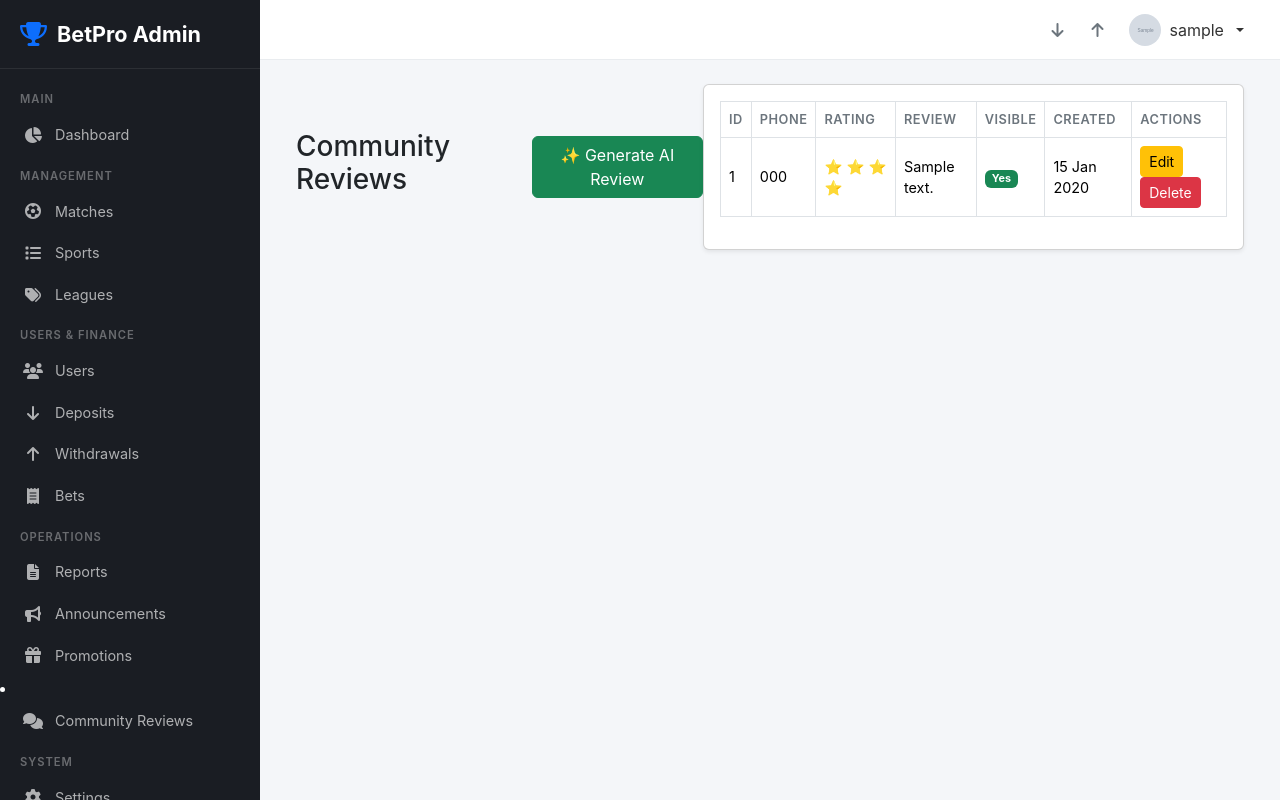
After one commit to trippie412/BetPro, a Flask app: page /admin/reviews in a window 1280 px wide. The commit adds this page. Run offline with Flask 3, Linux system fonts and the light colour scheme; a user stored in the database is signed in; tables that the repository leaves empty hold one stand-in row (values such as "Sample post"); grey boxes marked "Sample" are stand-in pictures; some libraries are stand-ins or nearby versions.

Commit message:
Add AI-generated community reviews system

```diff
--- a/app/admin/routes.py
+++ b/app/admin/routes.py
@@ -7,14 +7,15 @@ from app import db
 from app.models import (User, Wallet, Deposit, Withdrawal, Bet, BetSelection,
                         Match, Odds, Sport, League, Notification, Bonus,
                         Announcement, AuditLog, AdminLog, WalletTransaction,
-                        SystemSettings)
+                        Review, SystemSettings)
 from app.admin import admin_bp
 from app.admin.forms import (UserEditForm, MatchForm, OddsForm, SportForm,
                               LeagueForm, AnnouncementForm, SystemSettingsForm,
-                              AdminDepositForm, AdminWithdrawalForm)
+                              AdminDepositForm, ReviewForm, AdminWithdrawalForm)
 from app.decorators import admin_required
 from app.constants import *
 from app.services import WalletService, NotificationService, AdminLogService
+from app.admin.review_generator import generate_review
 
 
 # =============================================================================
@@ -60,21 +61,17 @@ def index():
     today_deposits = db.session.query(db.func.coalesce(db.func.sum(Deposit.amount), 0))\
         .filter(Deposit.status == REQUEST_APPROVED, Deposit.created_at >= today_start).scalar()
 
-    # Recent bets
     recent_bets = Bet.query.order_by(Bet.created_at.desc()).limit(5).all()
 
-    # Recent transactions
     recent_transactions = WalletTransaction.query.order_by(
         WalletTransaction.id.desc()
     ).limit(10).all()
 
-    # Bets by status for chart
     bets_by_status = dict(
         db.session.query(Bet.status, func.count(Bet.id))
         .group_by(Bet.status).all()
     )
 
-    # Revenue data for chart (last 30 days)
     thirty_days_ago = datetime.now(timezone.utc) - timedelta(days=30)
     revenue_data = db.session.query(
         func.date(Deposit.created_at).label('date'),
@@ -84,7 +81,6 @@ def index():
         Deposit.created_at >= thirty_days_ago
     ).group_by(func.date(Deposit.created_at)).order_by(func.date(Deposit.created_at)).all()
 
-    # Sport summary
     sport_summary = db.session.query(
         Sport.name,
         func.count(Match.id).label('match_count')
@@ -297,7 +293,6 @@ def approve_deposit(deposit_id):
     WalletService.add_funds(deposit.user, deposit.amount,
                             f'Deposit approved by admin. Ref: {deposit.receipt_number}')
 
-    # Check welcome bonus
     from app.services import BonusService
     BonusService.check_welcome_bonus(deposit.user, deposit.amount)
 
@@ -581,7 +576,6 @@ def create_match():
             db.session.rollback()
             print(e)
             flash(str(e), "danger")
-
     else:
         print(form.errors)
 
@@ -943,6 +937,104 @@ def bets():
 
 
 # =============================================================================
+# COMMUNITY REVIEWS
+# =============================================================================
+
+@admin_bp.route('/reviews')
+@login_required
+@admin_required
+def reviews():
+    """List all reviews (from both Review and CommunityReview models)."""
+    reviews = Review.query.order_by(Review.created_at.desc()).all()
+    return render_template('admin/reviews.html', reviews=reviews)
+
+
+@admin_bp.route("/reviews/generate", methods=["POST"])
+@login_required
+@admin_required
+def generate_review_ai():
+
+    data = generate_review()
+
+    review = Review(
+        phone_number=data["phone"],
+        message=data["review"],
+        rating=data["rating"],
+        is_visible=True,
+        created_by=current_user.id
+    )
+
+    db.session.add(review)
+    db.session.commit()
+
+    flash("AI review generated successfully.", "success")
+    return redirect(url_for("admin.reviews"))
+
+@admin_bp.route('/reviews/create', methods=['GET', 'POST'])
+@login_required
+@admin_required
+def create_review():
+    """Create a new review."""
+    form = ReviewForm()
+
+    if form.validate_on_submit():
+        review = Review(
+            phone_number=form.phone_number.data,
+            message=form.message.data,
+            rating=form.rating.data,
+            is_visible=form.is_visible.data,
+            created_by=current_user.id
+        )
+
+        db.session.add(review)
+        db.session.commit()
+
+        flash('Review created successfully.', 'success')
+        return redirect(url_for('admin.reviews'))
+
+    return render_template(
+        'admin/review_form.html',
+        form=form,
+        title='Create Review'
+    )
+
+
+@admin_bp.route('/reviews/<int:id>/edit', methods=['GET', 'POST'])
+@login_required
+@admin_required
+def edit_review(id):
+    """Edit an existing review."""
+    review = Review.query.get_or_404(id)
+    form = ReviewForm(obj=review)
+
+    if form.validate_on_submit():
+        form.populate_obj(review)
+        db.session.commit()
+
+        flash('Review updated successfully.', 'success')
+        return redirect(url_for('admin.reviews'))
+
+    return render_template(
+        'admin/review_form.html',
+        form=form,
+        title='Edit Review'
+    )
+
+
+@admin_bp.route('/reviews/<int:id>/delete', methods=['POST'])
+@login_required
+@admin_required
+def delete_review(id):
+    """Delete a review."""
+    review = Review.query.get_or_404(id)
+    db.session.delete(review)
+    db.session.commit()
+
+    flash('Review deleted.', 'success')
+    return redirect(url_for('admin.reviews'))
+
+
+# =============================================================================
 # ANNOUNCEMENTS
 # =============================================================================
 
@@ -1041,7 +1133,6 @@ def toggle_announcement(announcement_id):
 @admin_required
 def promotions():
     """Promotions management page."""
-
     welcome_bonuses = Bonus.query.filter_by(
         bonus_type='welcome'
     ).order_by(Bonus.created_at.desc()).limit(20).all()
@@ -1224,7 +1315,6 @@ def activity_logs():
 
     admins = User.query.filter(User.is_admin == True).all()
 
-    # Get distinct action types for filter dropdown
     actions = db.session.query(AdminLog.action).distinct().order_by(AdminLog.action).all()
     actions = [a[0] for a in actions]
 
@@ -1321,7 +1411,6 @@ def settings():
             else:
                 db.session.add(SystemSettings(key=key, value=str(value)))
 
-        # Handle logo upload
         if hasattr(form, 'site_logo') and form.site_logo.data:
             from werkzeug.utils import secure_filename
             import os
@@ -1342,7 +1431,6 @@ def settings():
         flash('Settings updated successfully.', 'success')
         return redirect(url_for('admin.settings'))
 
-    # Load current values into form
     all_settings = {s.key: s.value for s in SystemSettings.query.all()}
     for key in ['site_name', 'currency', 'currency_symbol', 'minimum_deposit',
                 'minimum_withdrawal', 'minimum_stake', 'maximum_stake',
--- a/app/models.py
+++ b/app/models.py
@@ -463,6 +463,35 @@ class Announcement(db.Model):
     def __repr__(self):
         return f'<Announcement {self.title}>'
 
+class Review(db.Model):
+    __tablename__ = "reviews"
+
+    id = db.Column(db.Integer, primary_key=True)
+
+    phone_number = db.Column(db.String(20), nullable=False)
+
+    message = db.Column(db.Text, nullable=False)
+
+    rating = db.Column(db.Integer, default=5)
+
+    is_visible = db.Column(db.Boolean, default=True)
+
+    created_by = db.Column(db.Integer, db.ForeignKey("users.id"))
+
+    created_at = db.Column(db.DateTime, default=kenya_time)
+
+    creator = db.relationship("User", foreign_keys=[created_by])
+
+    @property
+    def masked_phone(self):
+        phone = self.phone_number or ""
+        if len(phone) >= 10:
+            return phone[:4] + "*****" + phone[-2:]
+        return phone
+
+    def __repr__(self):
+        return f"<Review {self.id}>"
+
 
 class AuditLog(db.Model):
     __tablename__ = 'audit_logs'
--- /dev/null
+++ b/templates/admin/reviews.html
@@ -0,0 +1,123 @@
+{% extends "admin/layout.html" %}
+
+{% block title %}Community Reviews{% endblock %}
+
+{% block content %}
+
+<div class="container-fluid">
+
+    <div class="d-flex justify-content-between align-items-center mb-4">
+        <h3>Community Reviews</h3>
+
+        <div class="d-flex gap-2">
+
+    <form action="{{ url_for('admin.generate_review_ai') }}"
+      method="POST"
+      style="display:inline;">
+
+    <input type="hidden"
+           name="csrf_token"
+           value="{{ csrf_token() }}">
+
+    <button type="submit" class="btn btn-success">
+        ✨ Generate AI Review
+    </button>
+
+</form>
+
+</div>
+
+    <div class="card shadow-sm">
+        <div class="card-body">
+
+            <table class="table table-bordered table-hover">
+
+                <thead>
+
+                <tr>
+                    <th>ID</th>
+                    <th>Phone</th>
+                    <th>Rating</th>
+                    <th>Review</th>
+                    <th>Visible</th>
+                    <th>Created</th>
+                    <th>Actions</th>
+                </tr>
+
+                </thead>
+
+                <tbody>
+
+                {% for review in reviews %}
+
+                <tr>
+
+                    <td>{{ review.id }}</td>
+
+                    <td>{{ review.masked_phone }}</td>
+
+                    <td>
+
+                        {% for i in range(review.rating) %}
+                            ⭐
+                        {% endfor %}
+
+                    </td>
+
+                    <td>{{ review.message }}</td>
+
+                    <td>
+
+                        {% if review.is_visible %}
+                            <span class="badge bg-success">Yes</span>
+                        {% else %}
+                            <span class="badge bg-danger">No</span>
+                        {% endif %}
+
+                    </td>
+
+                    <td>{{ review.created_at.strftime("%d %b %Y") }}</td>
+
+                    <td>
+
+                        <a href="{{ url_for('admin.edit_review', id=review.id) }}"
+                           class="btn btn-warning btn-sm">
+
+                            Edit
+
+                        </a>
+
+                        <form method="POST"
+      action="{{ url_for('admin.delete_review', id=review.id) }}"
+      style="display:inline;">
+
+    <input type="hidden"
+           name="csrf_token"
+           value="{{ csrf_token() }}">
+
+    <button type="submit"
+            class="btn btn-danger btn-sm"
+            onclick="return confirm('Delete this review?')">
+
+        Delete
+
+    </button>
+
+</form>
+
+                    </td>
+
+                </tr>
+
+                {% endfor %}
+
+                </tbody>
+
+            </table>
+
+        </div>
+    </div>
+
+</div>
+
+{% endblock %}
--- a/templates/admin/sidebar.html
+++ b/templates/admin/sidebar.html
@@ -53,6 +53,12 @@
         <a href="{{ url_for('admin.promotions') }}" class="{{ 'active' if request.endpoint == 'admin.promotions' else '' }}">
             <i class="fas fa-gift"></i> Promotions
         </a>
+        <li>
+    <a href="{{ url_for('admin.reviews') }}">
+        <i class="fas fa-comments"></i>
+        Community Reviews
+     </a>
+     </li>
 
         <div class="menu-header">System</div>
         <a href="{{ url_for('admin.settings') }}"class="{{ 'active' if request.endpoint == 'admin.settings' else '' }}">
```
Also changed, not shown: app/admin/forms.py (+22 -1 lines), app/admin/review_generator.py (added, +54 -0 lines), app/dashboard/routes.py (+11 -2 lines), templates/admin/review_form.html (added, +72 -0 lines), templates/dashboard/index.html (+57 -0 lines), 1 other file.
